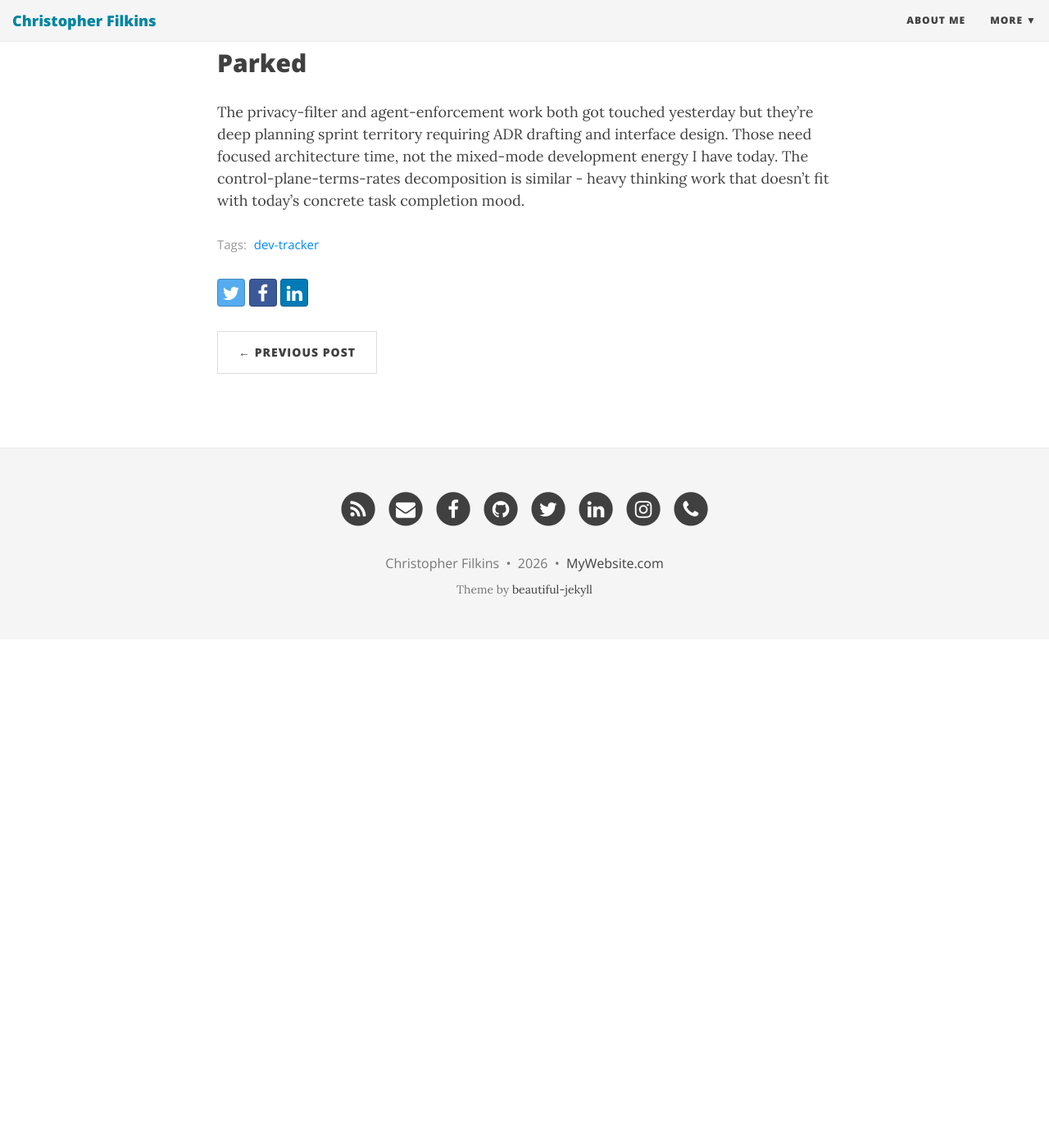
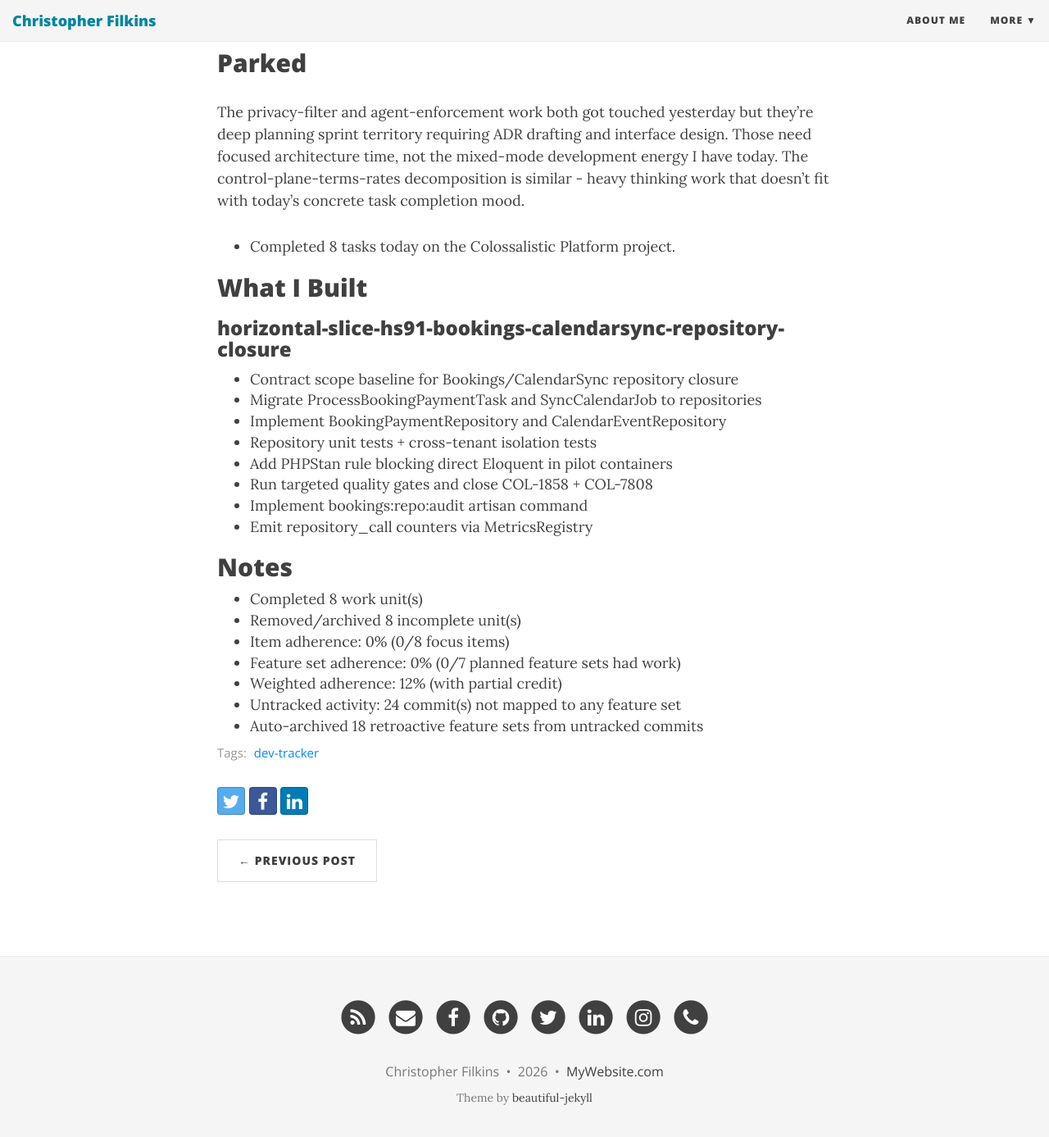
Before and after one commit to filchyboy/filchyboy.github.io, a Jekyll site: the page built from _posts/2026-05-01-daily-dev-log.md, in a window 1280 px wide and 1400 px high, scrolled down 1591 px. Shown: the top 1387 px of the window at 82% size. Built offline with Jekyll 4.4.1, drawn with Linux system fonts in a browser that asks for light colours; nearby versions of some CDN libraries; before the commit the page ends 2371 px from its top, so only the background shows below that.

Commit message:
Update build-in-public update: Horizontal Slice Hs91 Bookings Calendarsync Repository Closure

```diff
--- a/_posts/2026-05-01-daily-dev-log.md
+++ b/_posts/2026-05-01-daily-dev-log.md
@@ -38,4 +38,39 @@ The privacy-filter and agent-enforcement work both got touched yesterday but the
 <!-- plan-unit-ids: cptr-p0-event-grep,cptr-p0-rbac-baseline,gov-plan-tracker,hs93-contract-scope-baseline,hs94-contract-scope-baseline,hs95-contract-scope-baseline,hs97-contract-scope-baseline,todoremed-p0-replace-template-boilerplate -->
 <!-- SECTION: DAILY-PLAN END -->
 
+
+<!-- SECTION: ACCOMPLISHED START -->
+<!-- accomplished-generated: 2026-05-02T15:10:06.224299+00:00 -->
+
+* Completed 8 tasks today on the Colossalistic Platform project.
+
+## What I Built
+
+### horizontal-slice-hs91-bookings-calendarsync-repository-closure
+* Contract scope baseline for Bookings/CalendarSync repository closure
+* Migrate ProcessBookingPaymentTask and SyncCalendarJob to repositories
+* Implement BookingPaymentRepository and CalendarEventRepository
+* Repository unit tests + cross-tenant isolation tests
+* Add PHPStan rule blocking direct Eloquent in pilot containers
+* Run targeted quality gates and close COL-1858 + COL-7808
+* Implement bookings:repo:audit artisan command
+* Emit repository_call counters via MetricsRegistry
+
+## Notes
+
+* Completed 8 work unit(s)
+* Removed/archived 8 incomplete unit(s)
+* Item adherence: 0% (0/8 focus items)
+* Feature set adherence: 0% (0/7 planned feature sets had work)
+* Weighted adherence: 12% (with partial credit)
+* Untracked activity: 24 commit(s) not mapped to any feature set
+* Auto-archived 18 retroactive feature sets from untracked commits
+
+
+<!-- Generated by dev-tracker publish_to_jekyll.py -->
+<!-- accomplished-date: 2026-05-01 -->
+<!-- unit-ids: hs91-contract-scope-baseline,hs91-data-determinism,hs91-backend-orchestration,hs91-focused-tests-a11y,hs91-api-contract-hardening,hs91-quality-gates-handoff,hs91-admin-surface,hs91-observability-instrumentation -->
+
+<!-- accomplished-unit-ids: hs91-admin-surface,hs91-api-contract-hardening,hs91-backend-orchestration,hs91-contract-scope-baseline,hs91-data-determinism,hs91-focused-tests-a11y,hs91-observability-instrumentation,hs91-quality-gates-handoff -->
+<!-- SECTION: ACCOMPLISHED END -->
 <!-- Generated by dev-tracker build_today_plan.py -->
```
